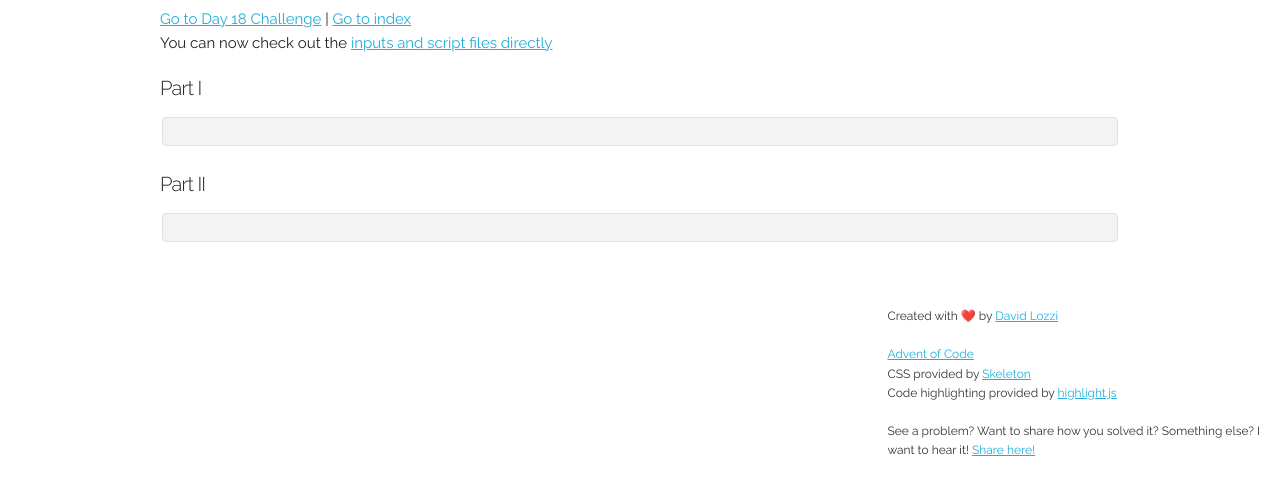
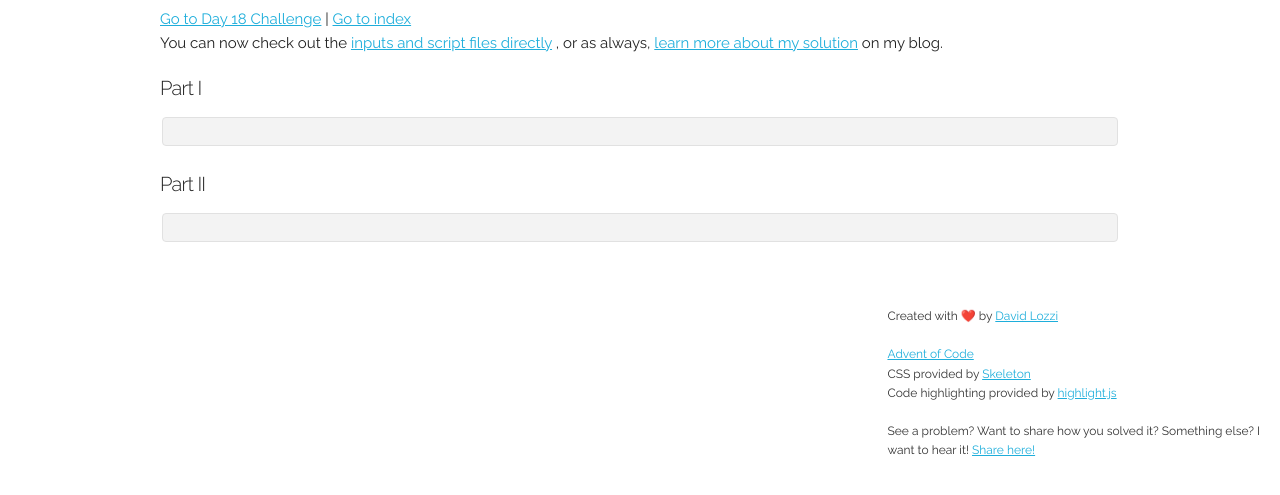
Before and after one commit to DavidLozzi/adventcode2020, a website: page day18/index.html in a window 1280 px wide. Shown: the part 63-558 px from the top of the page. Drawn offline with nearby package versions, Linux system fonts and the light colour scheme; a script that the page names is missing.

Commit message:
adds link to blog for day 18

```diff
--- a/day18/index.html
+++ b/day18/index.html
@@ -45,10 +45,10 @@
           href="../index.html">Go to index</a><br />
         You can now check out the
         <a href="https://github.com/DavidLozzi/adventcode2020/blob/main/day18/">inputs and script files directly</a>
-        <!-- , or
+        , or
         as
         always,
-        <a href="https://davidlozzi.com/2020/12/18/advent-of-code-day-18/">learn more about my solution</a> on my blog. -->
+        <a href="https://davidlozzi.com/2020/12/18/advent-of-code-day-18/">learn more about my solution</a> on my blog.
 
         <h4>Part I</h4>
         <pre><code class="js" id="part1code"></code></pre>
--- a/day18/part1.js
+++ b/day18/part1.js
@@ -13,10 +13,10 @@ const basicMath = (equation) => {
   }
   return newMath
 }
+
 maths.forEach(math => {
   let reducedMath = math
 
-  // remove parenths in order
   while(reducedMath.indexOf('(') > -1) {
     const parenths = reducedMath.match(/\((?![0-9\s\*\+]*\()[0-9\s\+\*]*\)/ig)
     parenths.forEach(p => {
@@ -24,7 +24,6 @@ maths.forEach(math => {
     })
   }
 
-  // do the math, in order, left to right, NOT like normal math
   reducedMath = basicMath(reducedMath)
   console.log(reducedMath)
   total += Number(reducedMath)
--- a/day18/part2.js
+++ b/day18/part2.js
@@ -1,4 +1,3 @@
-
 'use strict'
 
 const fs = require('fs')
@@ -23,7 +22,6 @@ const basicMath = (equation) => {
 maths.forEach(math => {
   let reducedMath = math
 
-  // remove parenths in order
   while(reducedMath.indexOf('(') > -1) {
     const parenths = reducedMath.match(/\((?![0-9\s\*\+]*\()[0-9\s\+\*]*\)/ig)
     parenths.forEach(p => {
@@ -31,7 +29,6 @@ maths.forEach(math => {
     })
   }
 
-  // do the math, in order, left to right, NOT like normal math
   reducedMath = basicMath(reducedMath)
   console.log(reducedMath)
   total += Number(reducedMath)
```
